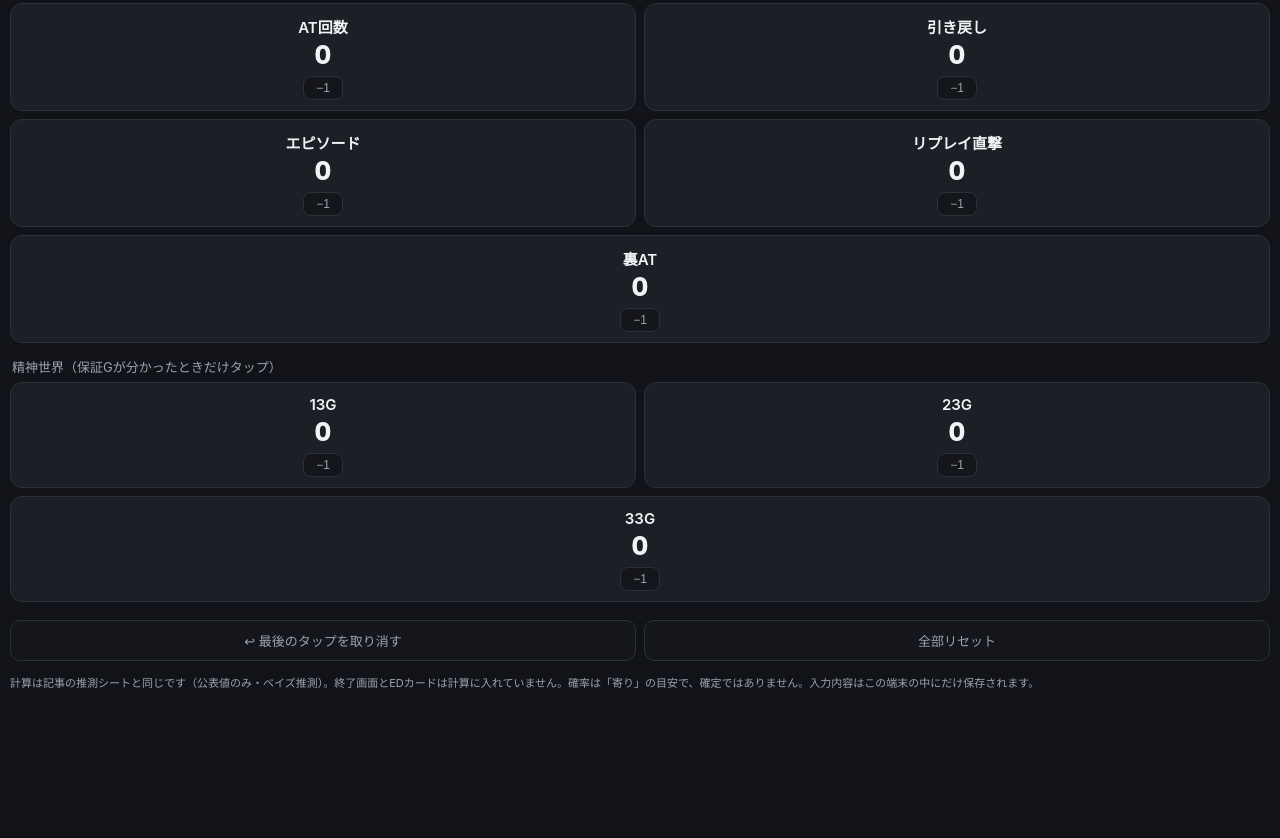
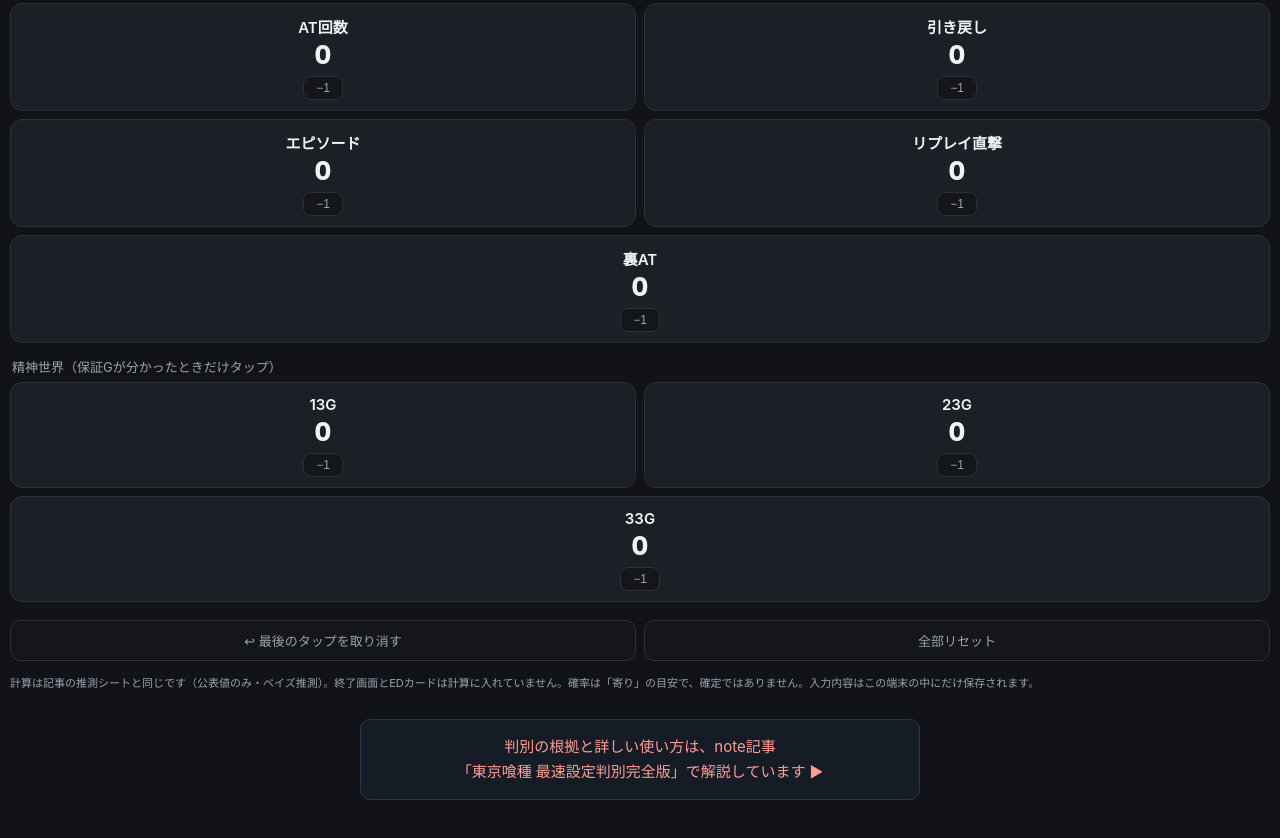
Before and after one commit to taiyanyan-slot/ghoul-counter, a plain HTML site: page index.html in a window 1280 px wide. Shown: the part 778-1616 px from the top of the page. Before the commit the page ends 1522 px from the top, so only its background shows below. Drawn offline with Linux system fonts and the light colour scheme.

Commit message:
Add files via upload

```diff
--- a/index.html
+++ b/index.html
@@ -163,6 +163,10 @@
 </div>
 
 <p class="disc">この表示は、朝一の実戦集計（低設定群／高設定群の帯別当選率・概数）にもとづく、<b>低／高の2群で見た「島の平均像」の推定</b>です。ホールが全台系／並び・列といった置き方をしている島でのみ有効で、<b>個々の台の設定については何も言いません</b>。台数が少ないうちは大きく振れます。入力内容はこの端末の中にだけ保存されます。</p>
+</div>
+
+<div style="margin:26px auto 4px;max-width:560px;padding:14px 16px;background:#161c26;border:1px solid #2c3542;border-radius:10px;text-align:center">
+  <a href="https://note.com/taiyanyan" target="_blank" rel="noopener" style="color:#ff9d94;text-decoration:none;font-size:15px;line-height:1.7">判別の根拠と詳しい使い方は、note記事<br>「東京喰種 最速設定判別完全版」で解説しています ▶</a>
 </div>
 
 <script>
```
